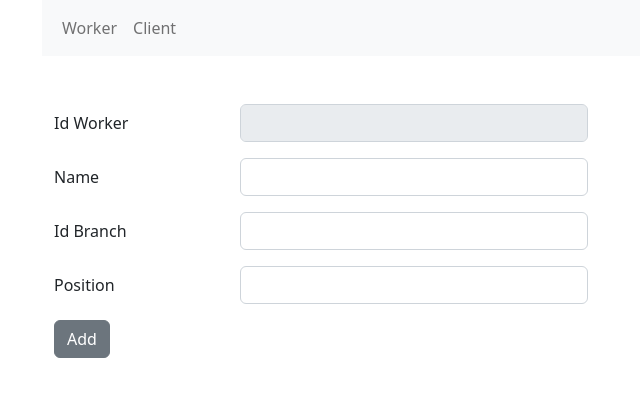
After one commit to saiddinarfadilah/coding-test-dwidasa-php, a PHP site: template app/View/Worker/edit.php in a window 1280 px wide. The commit adds this page. Shown: the top 397 px of the page, without its empty margins (40-680 px from the left). Run offline with PHP 8.4, Linux system fonts and the light colour scheme; the template is opened without the code that fills it, so the values that code supplies are empty.

Commit message:
feature edit and delete worker

```diff
--- /dev/null
+++ b/app/View/Worker/edit.php
@@ -0,0 +1,29 @@
+<div class="container">
+    <form method="post" action="/worker/update">
+        <div class="row mb-3 mt-5">
+            <label for="inputId" class="col-md-2 col-form-label">Id Worker</label>
+            <div class="col-md-4">
+                <input type="text" class="form-control" id="inputId" name="id" disabled value="<?= $model["worker"]["id"] ?>">
+            </div>
+        </div>
+        <div class="row mb-3">
+            <label for="inputName" class="col-md-2 col-form-label">Name</label>
+            <div class="col-md-4">
+                <input type="text" class="form-control" id="inputName" name="name">
+            </div>
+        </div>
+        <div class="row mb-3">
+            <label for="inputIdBranch" class="col-md-2 col-form-label">Id Branch</label>
+            <div class="col-md-4">
+                <input type="text" class="form-control" id="inputIdBranch" name="branchidbranch">
+            </div>
+        </div>
+        <div class="row mb-3">
+            <label for="inputPosition" class="col-md-2 col-form-label">Position</label>
+            <div class="col-md-4">
+                <input type="text" class="form-control" id="inputPosition" name="position">
+            </div>
+        </div>
+        <button type="submit" class="btn btn-secondary">Add</button>
+    </form>
+</div>
--- a/public/index.php
+++ b/public/index.php
@@ -9,5 +9,9 @@ use CodingTest\php\Controller\WorkerController;
 Router::add("GET","/worker", WorkerController::class, "index" );
 Router::add("GET","/worker/add", WorkerController::class, "formAdd" );
 Router::add("POST","/worker/add", WorkerController::class, "postAdd" );
+Router::add("GET","/worker/edit", WorkerController::class, "formUpdate" );
+Router::add("POST","/worker/edit", WorkerController::class, "postUpdate" );
+
+Router::add("GET","/worker/delete", WorkerController::class, "destroy" );
 
 Router::run();
```
Also changed, not shown: app/Domain/Client.php (added, +77 -0 lines).
